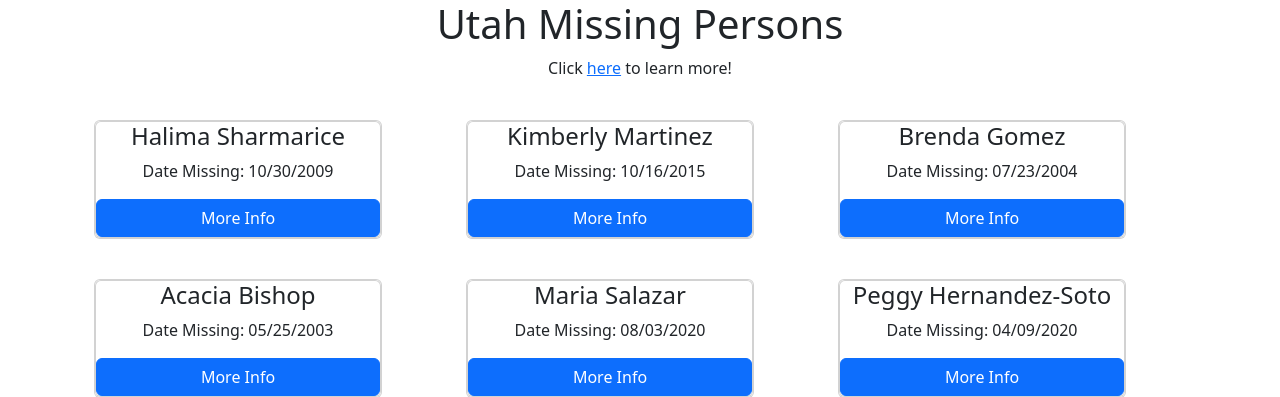
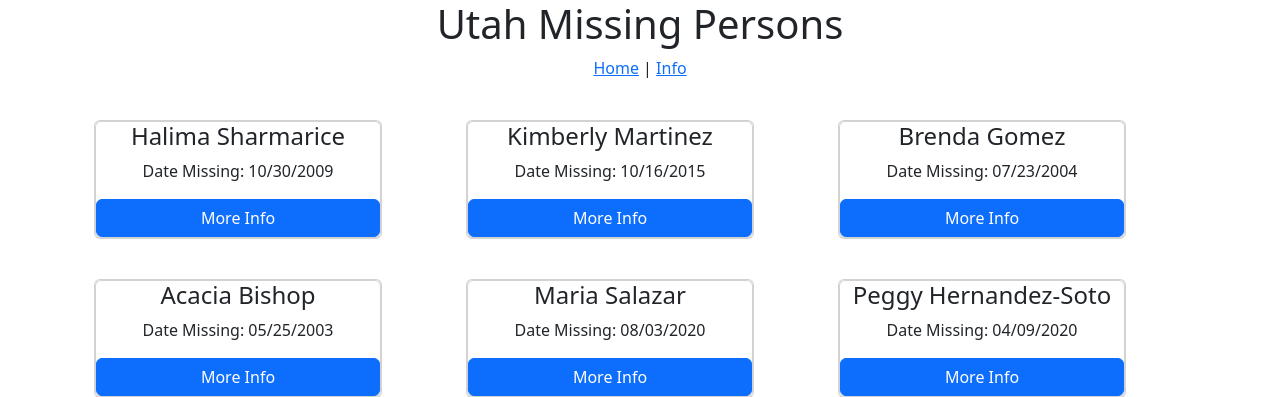
Before and after one commit to Brechristian/missing_persons_team_3, a Django app: page / in a window 1280 px wide. Shown: the top 397 px of the page. Run offline with Django 4.2, Linux system fonts and the light colour scheme.

Commit message:
changed header

```diff
--- a/README.py
+++ b/README.py
@@ -5,6 +5,6 @@
 # Christian: 5
 # Coleman: 2
 # Jeremy: 1
-# Sawyer: 0.5
+# Sawyer: 2
 # Mckay: 0.5
 # Andres: 2.5
--- a/newapp/urls.py
+++ b/newapp/urls.py
@@ -5,5 +5,5 @@ urlpatterns = [
     path('', indexPageView, name='index'),
     path('about/', aboutPageView, name='about'),
     path('missingperson/<missing_person_id>/',
-         missing_personsPageView, name="missing_person_details"),
+         missing_personsPageView, name='missing_person_details'),
 ]
--- a/templates/base.html
+++ b/templates/base.html
@@ -18,7 +18,8 @@
       <div class="col">
         <h1 style="text-align: center">Utah Missing Persons</h1>
         <div style="text-align: center">
-          Click <a href="{% url 'about' %}">here</a> to learn more!
+          <a href="{% url 'index' %}">Home</a> |
+          <a href="{% url 'about' %}">Info</a>
         </div>
       </div>
       {%block content %}
```
